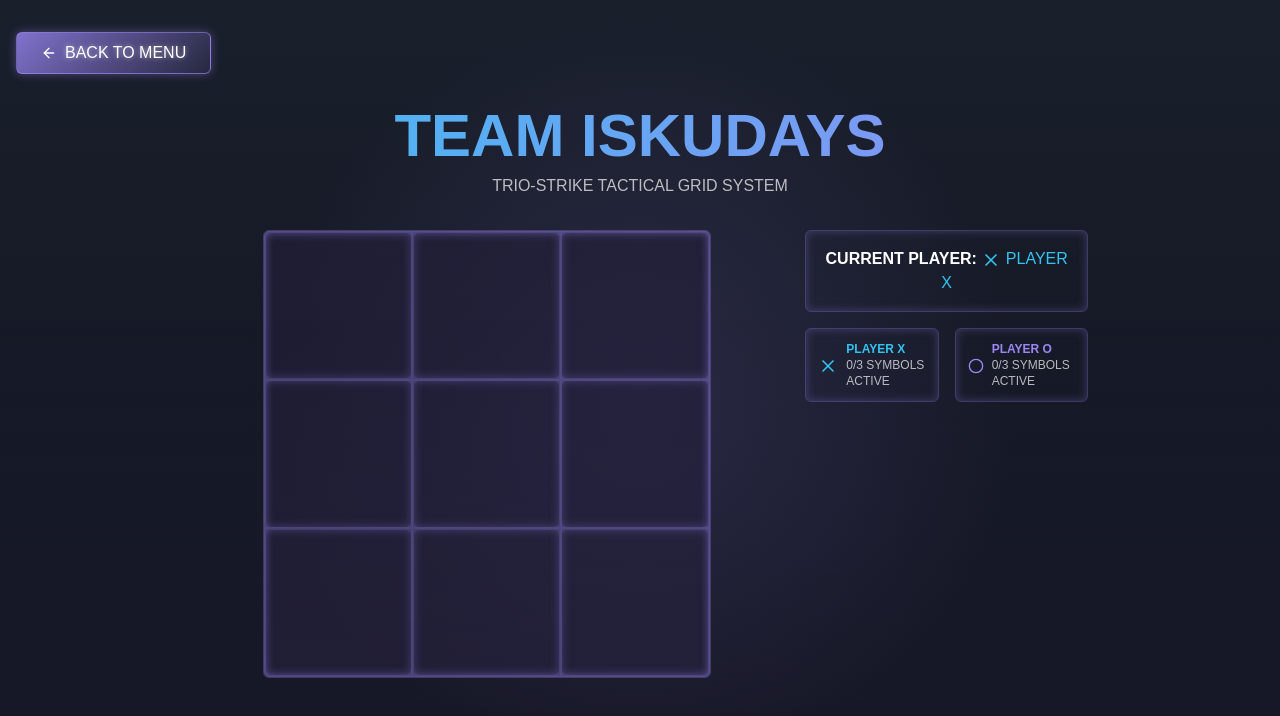
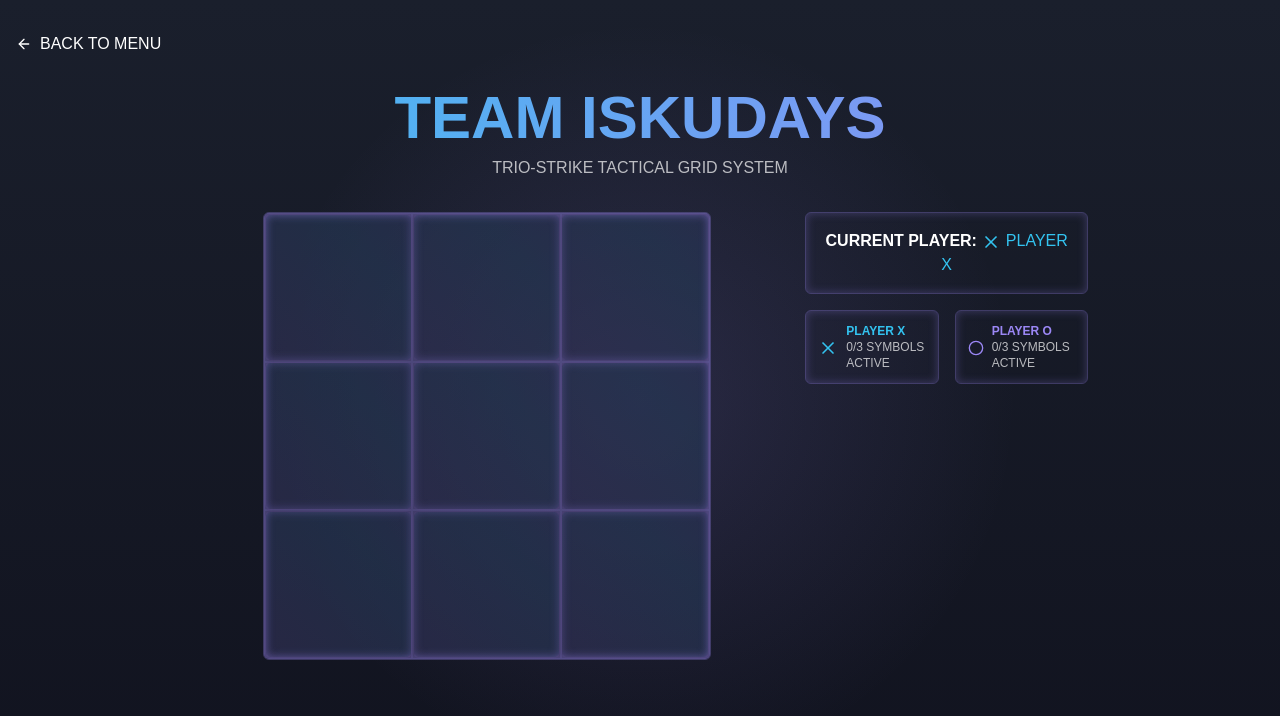
Before and after one commit to SamalehZen/cybergridx-trio-strike, a React (Vite) app: page /game in a window 1280 px wide. Shown: the top 716 px of the page. Built offline with nearby package versions, Linux system fonts and the light colour scheme.

Commit message:
feat: Enhance visual effects and audio
- Add border trails to interactive elements.
- Replace "X" and "O" with more visually appealing symbols.
- Implement background music.
- Add winning animation with celebratory music.

```diff
--- /dev/null
+++ b/src/components/AudioManager.tsx
@@ -0,0 +1,46 @@
+
+import { useEffect, useRef } from 'react';
+
+interface AudioManagerProps {
+  isMuted: boolean;
+  isWinning?: boolean;
+}
+
+const AudioManager = ({ isMuted, isWinning }: AudioManagerProps) => {
+  const backgroundRef = useRef<HTMLAudioElement>(null);
+  const victoryRef = useRef<HTMLAudioElement>(null);
+
+  useEffect(() => {
+    if (backgroundRef.current) {
+      backgroundRef.current.volume = 0.3;
+      if (isMuted) {
+        backgroundRef.current.pause();
+      } else {
+        backgroundRef.current.play();
+      }
+    }
+  }, [isMuted]);
+
+  useEffect(() => {
+    if (victoryRef.current && isWinning && !isMuted) {
+      victoryRef.current.volume = 0.5;
+      victoryRef.current.play();
+    }
+  }, [isWinning, isMuted]);
+
+  return (
+    <>
+      <audio
+        ref={backgroundRef}
+        src="/background-music.mp3"
+        loop
+      />
+      <audio
+        ref={victoryRef}
+        src="/victory-sound.mp3"
+      />
+    </>
+  );
+};
+
+export default AudioManager;
--- a/src/components/CyberGridX.tsx
+++ b/src/components/CyberGridX.tsx
@@ -1,18 +1,27 @@
 
-import { useState } from "react";
+import { useState, useEffect } from "react";
 import { CellPosition } from "../types/game";
 import { initializeGame, makeMove, removeSymbol } from "../utils/gameLogic";
 import GameBoard from "./GameBoard";
 import GameInfo from "./GameInfo";
 
-const CyberGridX = () => {
+interface CyberGridXProps {
+  onWin?: () => void;
+}
+
+const CyberGridX = ({ onWin }: CyberGridXProps) => {
   const [gameState, setGameState] = useState(initializeGame());
+
+  useEffect(() => {
+    if (gameState.winner && gameState.winner !== "draw" && onWin) {
+      onWin();
+    }
+  }, [gameState.winner, onWin]);
 
   const handleCellClick = (position: CellPosition) => {
     if (gameState.isGameOver) return;
 
     if (gameState.selectionMode) {
-      // En mode sélection, on vérifie si la cellule cliquée contient un symbole du joueur actuel
       const cell = gameState.board[position.row][position.col];
       if (cell === gameState.currentPlayer) {
         const newGameState = removeSymbol(gameState, position);
--- a/src/components/GameCell.tsx
+++ b/src/components/GameCell.tsx
@@ -1,5 +1,5 @@
 
-import { Circle, X } from "lucide-react";
+import { Square, Circle } from "lucide-react";
 import { Cell, CellPosition, MoveHistory } from "../types/game";
 import { useEffect, useState } from "react";
 
@@ -32,29 +32,29 @@ const GameCell = ({ value, position, onCellClick, isWinningCell, moveHistory }:
     return firstMove.position.row === position.row && firstMove.position.col === position.col;
   };
 
-  const handleClick = () => {
-    onCellClick(position);
-  };
-
   return (
     <div
-      className={`cyber-grid-cell w-full h-full ${isWinningCell ? 'bg-cyber-vivid/30 animate-pulse-glow' : ''}`}
-      onClick={handleClick}
+      className={`cyber-grid-cell w-full h-full ${isWinningCell ? 'bg-cyber-vivid/30 win-animation' : ''}`}
+      onClick={() => onCellClick(position)}
     >
+      <div className="multicolor-trail" />
       {value === "x" && (
-        <X
+        <Square
           size={36}
-          className={`player-x ${isAnimating ? 'symbol-fade-in' : ''}
+          className={`symbol player-x ${isAnimating ? 'symbol-fade-in' : ''}
             ${isWinningCell ? 'animate-glitch' : ''}
             ${isFirstMove(value) ? 'animate-pulse opacity-100' : ''}`}
+          strokeWidth={3}
         />
       )}
       {value === "o" && (
         <Circle
           size={30}
-          className={`player-o ${isAnimating ? 'symbol-fade-in' : ''}
+          className={`symbol player-o ${isAnimating ? 'symbol-fade-in' : ''}
             ${isWinningCell ? 'animate-glitch' : ''}
             ${isFirstMove(value) ? 'animate-pulse opacity-100' : ''}`}
+          strokeWidth={3}
+          fill="currentColor"
         />
       )}
     </div>
--- a/src/index.css
+++ b/src/index.css
@@ -1,4 +1,3 @@
-
 @tailwind base;
 @tailwind components;
 @tailwind utilities;
@@ -72,69 +71,55 @@
   }
 
   .cyber-grid-cell {
-    @apply cyber-border bg-cyber-black/50 flex items-center justify-center cursor-pointer transition-all duration-300;
+    @apply cyber-border bg-cyber-black/50 flex items-center justify-center cursor-pointer transition-all duration-300 relative overflow-hidden;
   }
 
-  .cyber-grid-cell:hover {
-    @apply bg-cyber-black/70;
-    box-shadow: 0 0 15px rgba(155, 135, 245, 0.4);
+  .cyber-grid-cell::before {
+    content: '';
+    @apply absolute inset-0 bg-gradient-to-r from-cyber-cyan via-cyber-primary to-cyber-vivid opacity-0 transition-opacity duration-500;
   }
 
-  .player-x {
-    @apply text-cyber-cyan;
+  .cyber-grid-cell:hover::before {
+    @apply opacity-20;
   }
 
-  .player-o {
-    @apply text-cyber-primary;
+  .cyber-grid-cell .symbol {
+    @apply relative z-10 transform transition-transform duration-300;
   }
 
-  .symbol-fade-out {
-    @apply animate-fade-out;
+  .cyber-grid-cell:hover .symbol {
+    @apply scale-110;
   }
 
-  .symbol-fade-in {
-    @apply animate-fade-in;
+  .win-animation {
+    animation: win-pulse 2s infinite;
   }
 
-  .win-line {
-    @apply absolute bg-cyber-vivid/60 z-10;
-    box-shadow: 0 0 10px rgba(139, 92, 246, 0.8);
+  .multicolor-trail {
+    @apply absolute inset-0;
+    background: linear-gradient(45deg, #9b87f5, #33C3F0, #8B5CF6);
+    background-size: 200% 200%;
+    animation: gradient-shift 3s ease infinite;
+    opacity: 0.1;
+    z-index: 0;
   }
 
-  .cyber-button {
-    @apply px-6 py-2 rounded-md transition-all duration-300 inline-flex items-center justify-center;
-    background: linear-gradient(135deg, rgba(155, 135, 245, 0.8), rgba(155, 135, 245, 0.1));
-    border: 1px solid rgba(155, 135, 245, 0.6);
-    box-shadow: 0 0 10px rgba(155, 135, 245, 0.4);
-    text-shadow: 0 0 5px rgba(255, 255, 255, 0.5);
+  @keyframes gradient-shift {
+    0% { background-position: 0% 50%; }
+    50% { background-position: 100% 50%; }
+    100% { background-position: 0% 50%; }
   }
 
-  .cyber-button:hover {
-    @apply transform scale-105;
-    box-shadow: 0 0 15px rgba(155, 135, 245, 0.6);
-  }
-
-  @keyframes scanline {
-    0% {
-      transform: translateY(-100%);
+  @keyframes win-pulse {
+    0%, 100% {
+      transform: scale(1);
+      opacity: 1;
     }
-    100% {
-      transform: translateY(100%);
+    50% {
+      transform: scale(1.1);
+      opacity: 0.8;
     }
-  }
-
-  .scanline {
-    pointer-events: none;
-    position: fixed;
-    top: 0;
-    left: 0;
-    width: 100%;
-    height: 100%;
-    background: linear-gradient(to bottom, transparent, rgba(155, 135, 245, 0.03), transparent);
-    z-index: 100;
-    animation: scanline 8s linear infinite;
   }
 }
 
-/* Font imports */
 @import url('https://fonts.googleapis.com/css2?family=Orbitron:wght@400;500;700&family=Rajdhani:wght@400;500;700&display=swap');
--- a/src/pages/Game.tsx
+++ b/src/pages/Game.tsx
@@ -2,9 +2,18 @@
 import { useNavigate } from "react-router-dom";
 import { ArrowLeft } from "lucide-react";
 import CyberGridX from "../components/CyberGridX";
+import AudioManager from "../components/AudioManager";
+import { useState, useEffect } from "react";
 
 const Game = () => {
   const navigate = useNavigate();
+  const [isMuted, setIsMuted] = useState(true);
+  const [hasWinner, setHasWinner] = useState(false);
+
+  useEffect(() => {
+    // Reset winner state when starting a new game
+    setHasWinner(false);
+  }, []);
 
   return (
     <div className="min-h-screen flex flex-col">
@@ -26,8 +35,10 @@ const Game = () => {
           <p className="text-white/70 text-sm md:text-base">TRIO-STRIKE TACTICAL GRID SYSTEM</p>
         </header>
 
-        <CyberGridX />
+        <CyberGridX onWin={() => setHasWinner(true)} />
       </main>
+
+      <AudioManager isMuted={isMuted} isWinning={hasWinner} />
     </div>
   );
 };
```
